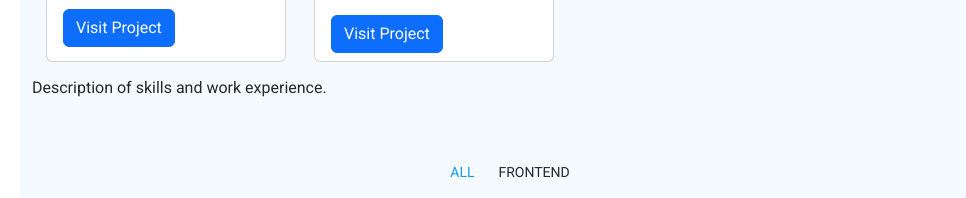
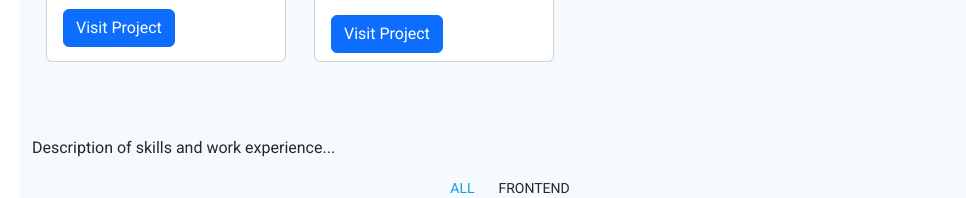
Before and after one commit to sanjaykumarvsk/newportfolio, a plain HTML site: page index.html in a window 1280 px wide. Shown: the part 2402-2600 px from the top of the page, without its empty margins (280-1246 px from the left). Drawn offline with Linux system fonts and the light colour scheme.

Commit message:
description place changed

```diff
--- a/index.html
+++ b/index.html
@@ -318,12 +318,13 @@
           </div>
         </div>
 
-        <p>Description of skills and work experience.</p>
 
 
       </div><!-- End Section Title -->
 
       <div class="container">
+
+        <p>Description of skills and work experience...</p>
 
         <div class="isotope-layout" data-default-filter="*" data-layout="masonry" data-sort="original-order">
 
```
